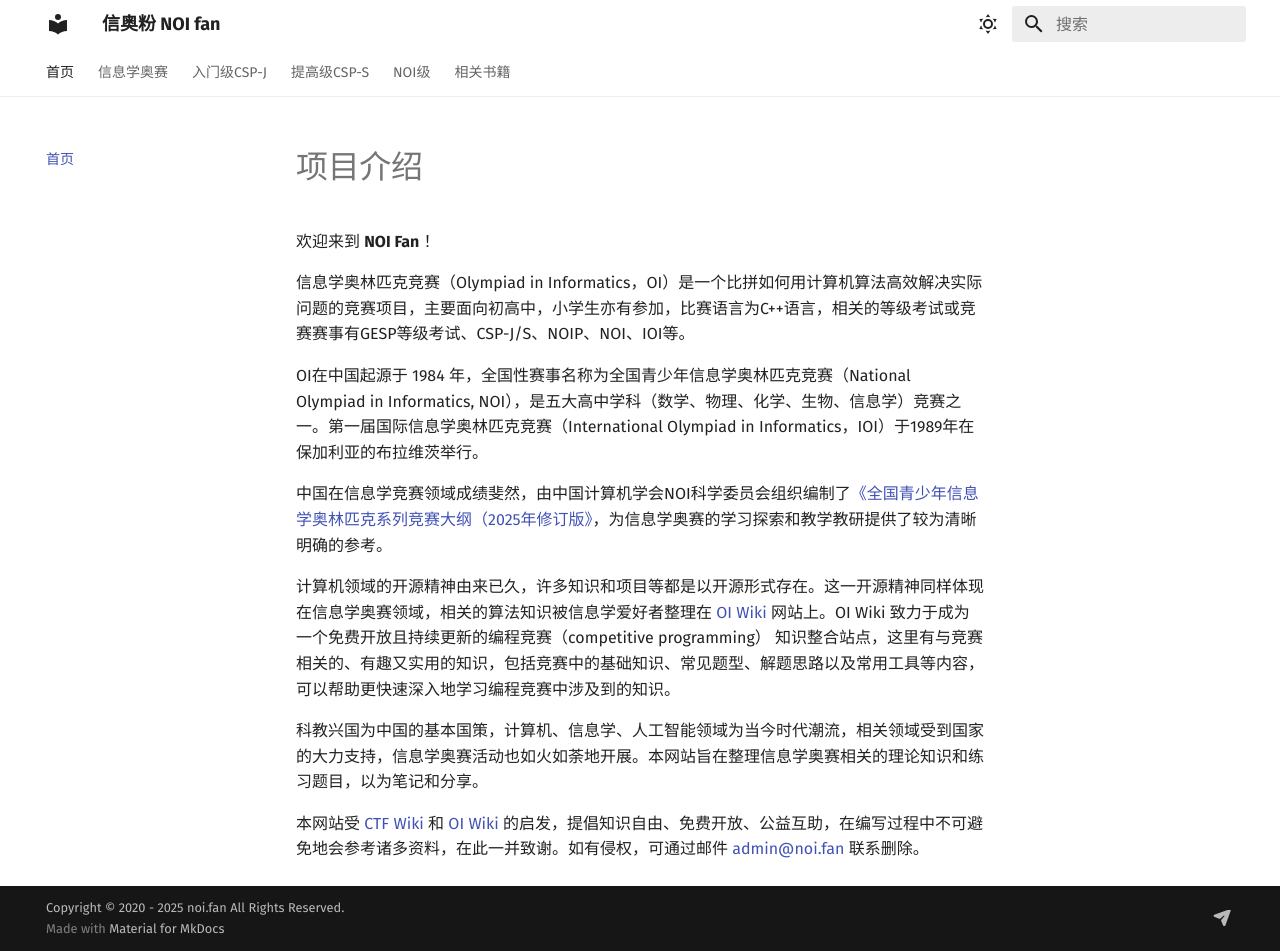
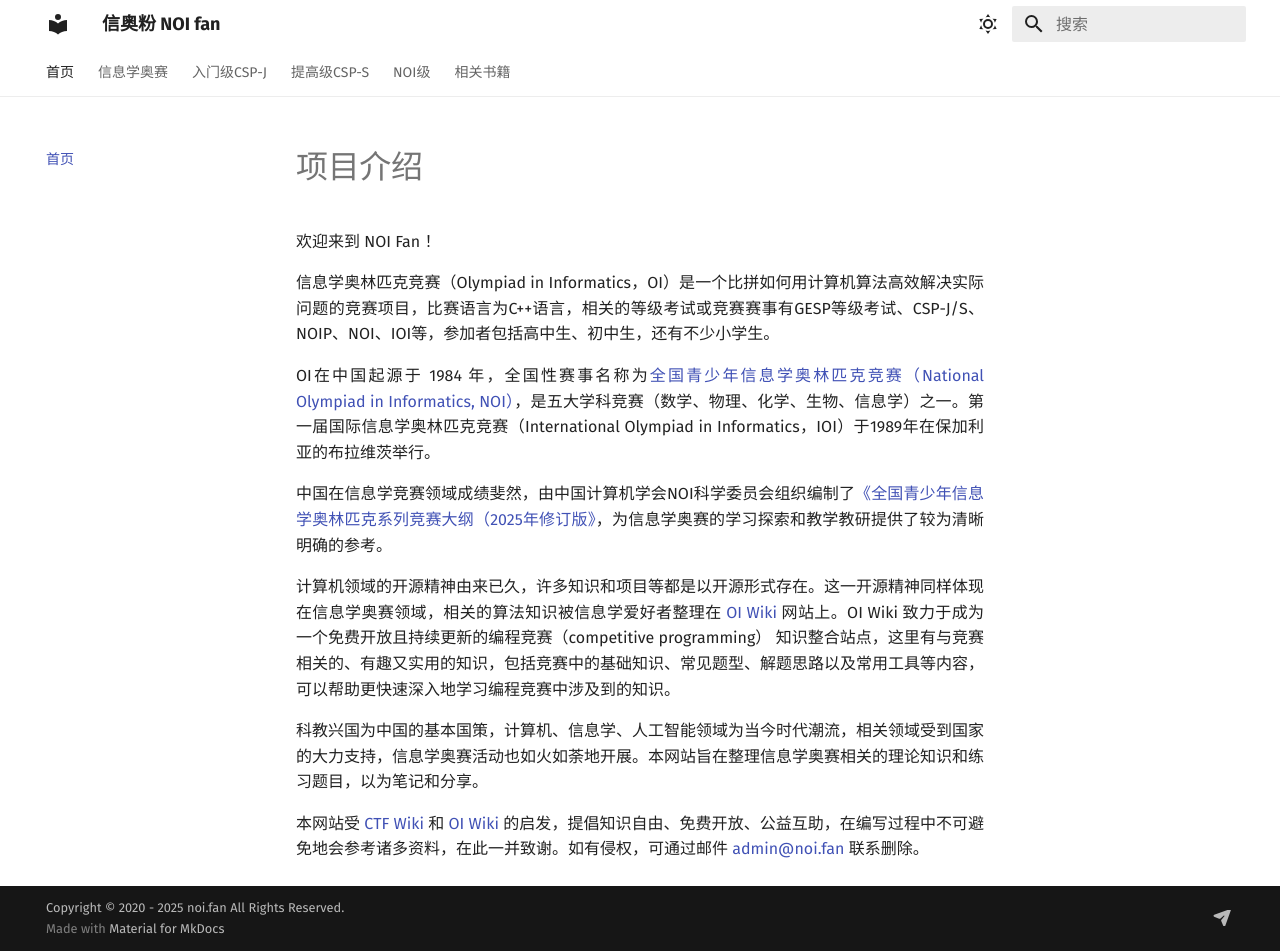
Before and after one commit to caozuoxitong-ren/oier-fans.github.io, an MkDocs documentation site: the page built from docs/index.md, in a window 1280 px wide and 951 px high. Built offline with MkDocs 1.6.1 and Material for MkDocs 9.7.7, drawn with Linux system fonts in a browser that asks for light colours; old or Windows-style settings are respelled for this version of MkDocs.

Commit message:
update index.md

```diff
--- a/docs/index.md
+++ b/docs/index.md
@@ -1,15 +1,29 @@
 # 项目介绍
 
-欢迎来到 **NOI Fan** ！
+<p style="text-align: justify; margin-bottom: 1em;">
+欢迎来到 NOI Fan ！
+</p>
 
-信息学奥林匹克竞赛（Olympiad in Informatics，OI）是一个比拼如何用计算机算法高效解决实际问题的竞赛项目，主要面向初高中，小学生亦有参加，比赛语言为C++语言，相关的等级考试或竞赛赛事有GESP等级考试、CSP-J/S、NOIP、NOI、IOI等。
+<p style="text-align: justify; margin-bottom: 1em;">
+信息学奥林匹克竞赛（Olympiad in Informatics，OI）是一个比拼如何用计算机算法高效解决实际问题的竞赛项目，比赛语言为C++语言，相关的等级考试或竞赛赛事有GESP等级考试、CSP-J/S、NOIP、NOI、IOI等，参加者包括高中生、初中生，还有不少小学生。
+</p>
 
-OI在中国起源于 1984 年，全国性赛事名称为全国青少年信息学奥林匹克竞赛（National Olympiad in Informatics, NOI），是五大高中学科（数学、物理、化学、生物、信息学）竞赛之一。第一届国际信息学奥林匹克竞赛（International Olympiad in Informatics，IOI）于1989年在保加利亚的布拉维茨举行。
+<p style="text-align: justify; margin-bottom: 1em;">
+OI在中国起源于 1984 年，全国性赛事名称为<a href="https://www.noi.cn" target="_blank">全国青少年信息学奥林匹克竞赛（National Olympiad in Informatics, NOI）</a>，是五大学科竞赛（数学、物理、化学、生物、信息学）之一。第一届国际信息学奥林匹克竞赛（International Olympiad in Informatics，IOI）于1989年在保加利亚的布拉维茨举行。
+</p>
 
-中国在信息学竞赛领域成绩斐然，由中国计算机学会NOI科学委员会组织编制了[《全国青少年信息学奥林匹克系列竞赛大纲（2025年修订版》](https://www.noi.cn/xw/2025-04-18/841584.shtml)，为信息学奥赛的学习探索和教学教研提供了较为清晰明确的参考。
+<p style="text-align: justify; margin-bottom: 1em;">
+中国在信息学竞赛领域成绩斐然，由中国计算机学会NOI科学委员会组织编制了<a href="https://www.noi.cn/upload/resources/file/2025/04/18/NOI_Syllabus_Edition_2025.pdf" target="_blank">《全国青少年信息学奥林匹克系列竞赛大纲（2025年修订版》</a>，为信息学奥赛的学习探索和教学教研提供了较为清晰明确的参考。
+</p>
 
-计算机领域的开源精神由来已久，许多知识和项目等都是以开源形式存在。这一开源精神同样体现在信息学奥赛领域，相关的算法知识被信息学爱好者整理在 [OI Wiki](https://oi.wiki/) 网站上。OI Wiki 致力于成为一个免费开放且持续更新的编程竞赛（competitive programming） 知识整合站点，这里有与竞赛相关的、有趣又实用的知识，包括竞赛中的基础知识、常见题型、解题思路以及常用工具等内容，可以帮助更快速深入地学习编程竞赛中涉及到的知识。
+<p style="text-align: justify; margin-bottom: 1em;">
+计算机领域的开源精神由来已久，许多知识和项目等都是以开源形式存在。这一开源精神同样体现在信息学奥赛领域，相关的算法知识被信息学爱好者整理在 <a href="https://oi.wiki" target="_blank">OI Wiki</a> 网站上。OI Wiki 致力于成为一个免费开放且持续更新的编程竞赛（competitive programming） 知识整合站点，这里有与竞赛相关的、有趣又实用的知识，包括竞赛中的基础知识、常见题型、解题思路以及常用工具等内容，可以帮助更快速深入地学习编程竞赛中涉及到的知识。
+</p>
 
+<p style="text-align: justify; margin-bottom: 1em;">
 科教兴国为中国的基本国策，计算机、信息学、人工智能领域为当今时代潮流，相关领域受到国家的大力支持，信息学奥赛活动也如火如荼地开展。本网站旨在整理信息学奥赛相关的理论知识和练习题目，以为笔记和分享。
+</p>
 
-本网站受 [CTF Wiki](https://ctf-wiki.org/) 和 [OI Wiki](https://oi.wiki/) 的启发，提倡知识自由、免费开放、公益互助，在编写过程中不可避免地会参考诸多资料，在此一并致谢。如有侵权，可通过邮件 [admin@noi.fan](mailto:<admin@noi.fan>) 联系删除。
+<p style="text-align: justify; margin-bottom: 1em;">
+本网站受 <a href="https://ctf-wiki.org" target="_blank">CTF Wiki</a> 和 <a href="https://oi.wiki" target="_blank">OI Wiki</a> 的启发，提倡知识自由、免费开放、公益互助，在编写过程中不可避免地会参考诸多资料，在此一并致谢。如有侵权，可通过邮件 <a href="mailto:<admin@noi.fan>">admin@noi.fan</a> 联系删除。
+</p>
```
Also changed, not shown: site/index.html, site/search/search_index.json.
